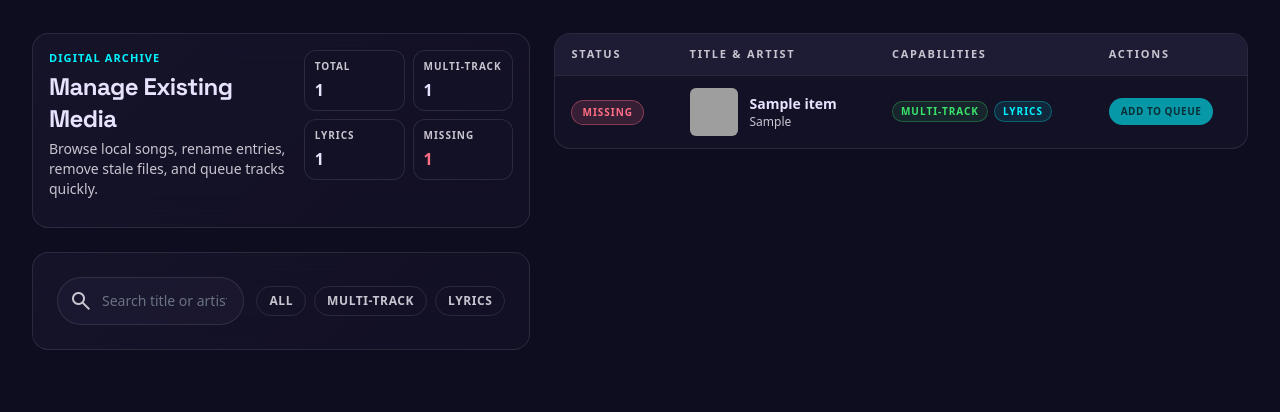
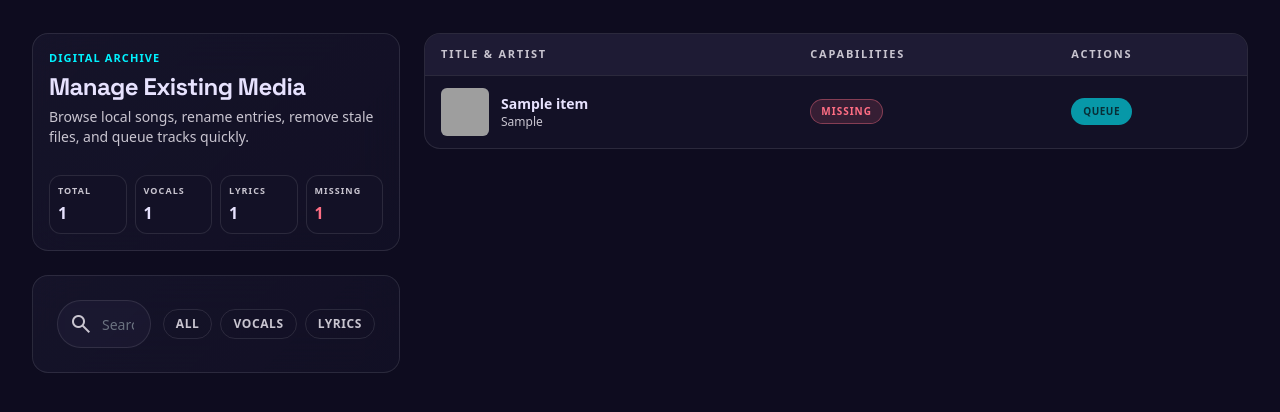
Before and after one commit to vttc08/demucs-karaoke-app, a FastAPI app: page /media in a window 1280 px wide. Shown: the part 79-491 px from the top of the page. Run offline with FastAPI, Linux system fonts and the light colour scheme; tables that the repository leaves empty hold one stand-in row (values such as "Sample post"); parts of the project's set-up code (start-up, migrations or seed data) failed here and were passed over; some libraries are stand-ins or nearby versions; grey boxes are pictures that could not be loaded.

Commit message:
media management 2 column layout, renamed multitrack to vocals, condensed number of media items row

```diff
--- a/locales/en.json
+++ b/locales/en.json
@@ -26,7 +26,7 @@
   "app.language": "Language",
   "app.original": "Original",
   "common.actions": "Actions",
-  "common.add_to_queue": "Add to Queue",
+  "common.add_to_queue": "Queue",
   "common.artist": "Artist",
   "common.artist_name": "Artist Name",
   "common.auto": "Auto",
@@ -41,7 +41,7 @@
   "common.manual_search": "Manual search",
   "common.media_preview": "Media preview",
   "common.missing": "Missing",
-  "common.multi_track": "Multi-Track",
+  "common.multi_track": "Vocals",
   "common.name": "Name",
   "common.play": "Play",
   "common.ready": "Ready",
--- a/locales/zh-CN.json
+++ b/locales/zh-CN.json
@@ -41,7 +41,7 @@
   "common.manual_search": "手动搜索",
   "common.media_preview": "媒体预览",
   "common.missing": "缺失",
-  "common.multi_track": "多音轨",
+  "common.multi_track": "人声",
   "common.name": "名称",
   "common.play": "播放",
   "common.ready": "就绪",
--- a/services/i18n_service.py
+++ b/services/i18n_service.py
@@ -2,7 +2,6 @@
 from __future__ import annotations
 
 import json
-from functools import lru_cache
 from pathlib import Path
 from typing import Any
 
@@ -18,7 +17,6 @@ SUPPORTED_LOCALES = {
 _LOCALE_DIR = Path(__file__).resolve().parent.parent / "locales"
 
 
-@lru_cache(maxsize=1)
 def load_catalogs() -> dict[str, dict[str, str]]:
     """Load locale catalogs from disk."""
     catalogs: dict[str, dict[str, str]] = {}
--- a/templates/media_management.html
+++ b/templates/media_management.html
@@ -9,10 +9,10 @@
     class="mx-auto flex w-full max-w-7xl flex-col gap-6 px-4 pb-12 pt-28 sm:px-6 lg:px-8"
     data-is-admin="{{ 'true' if is_admin else 'false' }}"
 >
-    <div class="flex flex-col gap-6 lg:grid lg:grid-cols-[minmax(0,0.92fr)_minmax(0,1.28fr)] lg:items-start lg:gap-6">
+    <div class="flex flex-col gap-6 lg:grid lg:grid-cols-[minmax(18rem,23rem)_minmax(0,1fr)] lg:items-start lg:gap-6">
         <div class="flex min-w-0 flex-col gap-6 lg:self-start">
             <section class="glass-card rounded-2xl border border-white/10 p-3 sm:p-4">
-                <div class="flex flex-col gap-4 lg:flex-col xl:flex-row xl:items-start xl:justify-between">
+                <div class="flex flex-col gap-4">
                     <div class="max-w-2xl">
                         <p class="text-[11px] font-bold uppercase tracking-widest text-primary">{{ t('media.digital_archive') }}</p>
                         <h2 class="mt-1 font-headline text-xl font-black tracking-tight text-on-surface sm:text-2xl">{{ t('media.manage') }}</h2>
@@ -30,22 +30,22 @@
                             {% endif %}
                         </div>
                     </div>
-                    <div class="grid w-full grid-cols-2 gap-2 sm:grid-cols-4 lg:grid-cols-2 xl:max-w-xl xl:grid-cols-2">
-                        <div class="rounded-xl border border-white/10 bg-surface-container-low px-2.5 py-2">
-                            <p class="text-[10px] font-bold uppercase tracking-widest text-on-surface-variant">{{ t('media.total') }}</p>
-                            <p class="mt-1 text-base font-black text-on-surface">{{ media_stats.total }}</p>
+                    <div class="grid w-full grid-cols-4 gap-1 sm:gap-2 xl:max-w-none">
+                        <div class="rounded-xl border border-white/10 bg-surface-container-low px-2 py-2">
+                            <p class="whitespace-nowrap text-[9px] font-bold uppercase tracking-[0.12em] text-on-surface-variant">{{ t('media.total') }}</p>
+                            <p class="mt-1 text-sm font-black leading-none text-on-surface sm:text-base">{{ media_stats.total }}</p>
                         </div>
-                        <div class="rounded-xl border border-white/10 bg-surface-container-low px-2.5 py-2">
-                            <p class="text-[10px] font-bold uppercase tracking-widest text-on-surface-variant">{{ t('common.multi_track') }}</p>
-                            <p class="mt-1 text-base font-black text-on-surface">{{ media_stats.with_multi_track }}</p>
+                        <div class="rounded-xl border border-white/10 bg-surface-container-low px-2 py-2">
+                            <p class="whitespace-nowrap text-[9px] font-bold uppercase tracking-[0.12em] text-on-surface-variant">{{ t('common.multi_track') }}</p>
+                            <p class="mt-1 text-sm font-black leading-none text-on-surface sm:text-base">{{ media_stats.with_multi_track }}</p>
                         </div>
-                        <div class="rounded-xl border border-white/10 bg-surface-container-low px-2.5 py-2">
-                            <p class="text-[10px] font-bold uppercase tracking-widest text-on-surface-variant">{{ t('common.lyrics') }}</p>
-                            <p class="mt-1 text-base font-black text-on-surface">{{ media_stats.with_lyrics }}</p>
+                        <div class="rounded-xl border border-white/10 bg-surface-container-low px-2 py-2">
+                            <p class="whitespace-nowrap text-[9px] font-bold uppercase tracking-[0.12em] text-on-surface-variant">{{ t('common.lyrics') }}</p>
+                            <p class="mt-1 text-sm font-black leading-none text-on-surface sm:text-base">{{ media_stats.with_lyrics }}</p>
                         </div>
-                        <div class="rounded-xl border border-white/10 bg-surface-container-low px-2.5 py-2">
-                            <p class="text-[10px] font-bold uppercase tracking-widest text-on-surface-variant">{{ t('common.missing') }}</p>
-                            <p class="mt-1 text-base font-black text-error">{{ media_stats.missing }}</p>
+                        <div class="rounded-xl border border-white/10 bg-surface-container-low px-2 py-2">
+                            <p class="whitespace-nowrap text-[9px] font-bold uppercase tracking-[0.12em] text-on-surface-variant">{{ t('common.missing') }}</p>
+                            <p class="mt-1 text-sm font-black leading-none text-error sm:text-base">{{ media_stats.missing }}</p>
                         </div>
                     </div>
                 </div>
@@ -123,6 +123,7 @@
                         </div>
                     </div>
                     <div class="mt-4 flex flex-wrap items-end justify-end gap-2">
+
                         <button type="button" data-action="add-to-queue" {% if item.status == "missing" %}disabled{% endif %} class="rounded-full bg-primary px-3 py-1.5 text-xs font-black uppercase tracking-wider text-on-primary {% if item.status == 'missing' %}cursor-not-allowed opacity-60{% endif %}">{{ t('common.add_to_queue') }}</button>
                         {% if is_admin %}
                         <button type="button" data-action="delete" class="rounded-full border border-error/30 bg-error/10 px-3 py-1.5 text-xs font-black uppercase tracking-wider text-error">{{ t('common.delete') }}</button>
@@ -132,11 +133,10 @@
                 {% endfor %}
             </div>
 
-            <div class="hidden overflow-hidden rounded-2xl border border-white/10 bg-surface-container-low md:block">
-                <table class="min-w-full divide-y divide-white/10" id="media-table">
+            <div class="hidden overflow-x-auto rounded-2xl border border-white/10 bg-surface-container-low md:block">
+                <table class="min-w-[48rem] divide-y divide-white/10 xl:min-w-full" id="media-table">
                     <thead class="bg-surface-container-highest/60">
                         <tr class="text-left text-[11px] font-bold uppercase tracking-[0.16em] text-on-surface-variant">
-                            <th class="px-4 py-3">{{ t('media.status') }}</th>
                             <th class="px-4 py-3">{{ t('media.title_artist') }}</th>
                             <th class="px-4 py-3">{{ t('media.capabilities') }}</th>
                             <th class="px-4 py-3">{{ t('common.actions') }}</th>
@@ -156,11 +156,6 @@
                             data-missing="{{ 'true' if item.status == 'missing' else 'false' }}"
                         >
                             <td class="px-4 py-3">
-                                {% if item.status == "missing" %}
-                                <span class="inline-flex items-center rounded-full border border-error/40 bg-error/15 px-2.5 py-1 text-[10px] font-bold uppercase tracking-widest text-error">{{ t('common.missing') }}</span>
-                                {% endif %}
-                            </td>
-                            <td class="px-4 py-3">
                                 <div class="flex items-center gap-3">
                                     <div class="h-12 w-12 shrink-0 overflow-hidden rounded-md bg-surface-container-high">
                                         {% if item.thumbnail %}
@@ -179,24 +174,27 @@
                             </td>
                             <td class="px-4 py-3">
                                 <div class="flex flex-wrap gap-1.5">
+                                    {% if item.status == "missing" %}
+                                    <span class="inline-flex items-center rounded-full border border-error/40 bg-error/15 px-2.5 py-1 text-[10px] font-bold uppercase tracking-widest text-error">{{ t('common.missing') }}</span>
+                                    {% elif item.has_multi_track or item.has_lyrics %}
                                     <span class="rounded-full border border-secondary/30 bg-secondary/10 px-2 py-0.5 text-[10px] font-bold uppercase tracking-widest text-secondary {% if not item.has_multi_track %}hidden{% endif %}">{{ t('common.multi_track') }}</span>
                                     <span class="rounded-full border border-primary/30 bg-primary/10 px-2 py-0.5 text-[10px] font-bold uppercase tracking-widest text-primary {% if not item.has_lyrics %}hidden{% endif %}">{{ t('common.lyrics') }}</span>
-                                    {% if not item.has_multi_track and not item.has_lyrics %}
+                                    {% else %}
                                     <span class="rounded-full border border-white/10 px-2 py-0.5 text-[10px] font-bold uppercase tracking-widest text-on-surface-variant">{{ t('common.basic') }}</span>
                                     {% endif %}
                                 </div>
                             </td>
                             <td class="px-4 py-3">
-                                <div class="flex flex-wrap gap-1.5">
-                                    <button type="button" data-action="add-to-queue" {% if item.status == "missing" %}disabled{% endif %} class="rounded-full bg-primary px-3 py-1.5 text-[10px] font-black uppercase tracking-wider text-on-primary {% if item.status == 'missing' %}cursor-not-allowed opacity-60{% endif %}">{{ t('common.add_to_queue') }}</button>
+                                <div class="flex flex-wrap gap-1.5 md:flex-nowrap">
+                                    <button type="button" data-action="add-to-queue" {% if item.status == "missing" %}disabled{% endif %} class="whitespace-nowrap rounded-full bg-primary px-3 py-1.5 text-[10px] font-black uppercase tracking-wider text-on-primary {% if item.status == 'missing' %}cursor-not-allowed opacity-60{% endif %}">{{ t('common.add_to_queue') }}</button>
                                     {% if is_admin and item.status != "missing" %}
-                                    <button type="button" data-action="edit" class="inline-flex items-center gap-1 rounded-full border border-white/15 px-3 py-1.5 text-[10px] font-black uppercase tracking-wider text-on-surface">
+                                    <button type="button" data-action="edit" class="inline-flex items-center gap-1 whitespace-nowrap rounded-full border border-white/15 px-3 py-1.5 text-[10px] font-black uppercase tracking-wider text-on-surface">
                                         <span class="material-symbols-outlined text-[14px]">edit</span>
                                         {{ t('common.edit') }}
                                     </button>
                                     {% endif %}
                                     {% if is_admin %}
-                                    <button type="button" data-action="delete" class="rounded-full border border-error/30 bg-error/10 px-3 py-1.5 text-[10px] font-black uppercase tracking-wider text-error">{{ t('common.delete') }}</button>
+                                    <button type="button" data-action="delete" class="whitespace-nowrap rounded-full border border-error/30 bg-error/10 px-3 py-1.5 text-[10px] font-black uppercase tracking-wider text-error">{{ t('common.delete') }}</button>
                                     {% endif %}
                                 </div>
                             </td>
```
